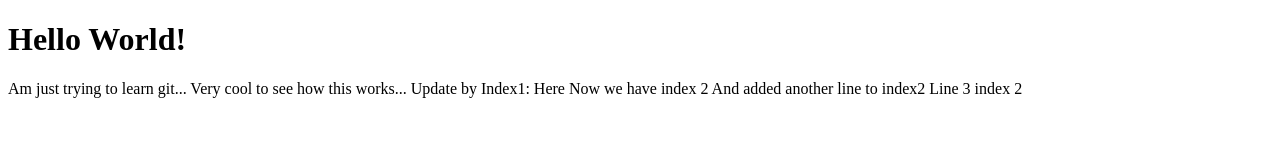
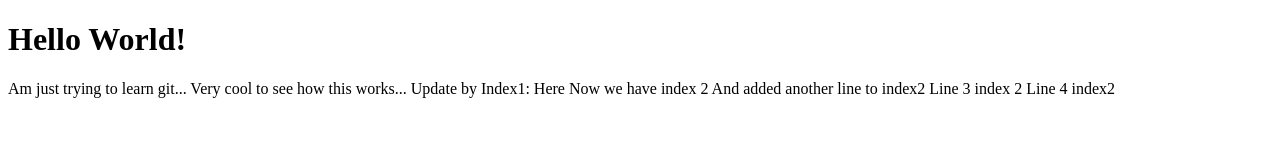
Before and after one commit to rohitbkamat/learngit, a plain HTML site: page index.html in a window 1280 px wide. Drawn offline with Linux system fonts and the light colour scheme.

Commit message:
line 4
idx2

```diff
--- a/index.html
+++ b/index.html
@@ -17,5 +17,6 @@
     Now we have index 2
     And added another line to index2
     Line 3 index 2
+    Line 4 index2
 </body>
 </html>
```
